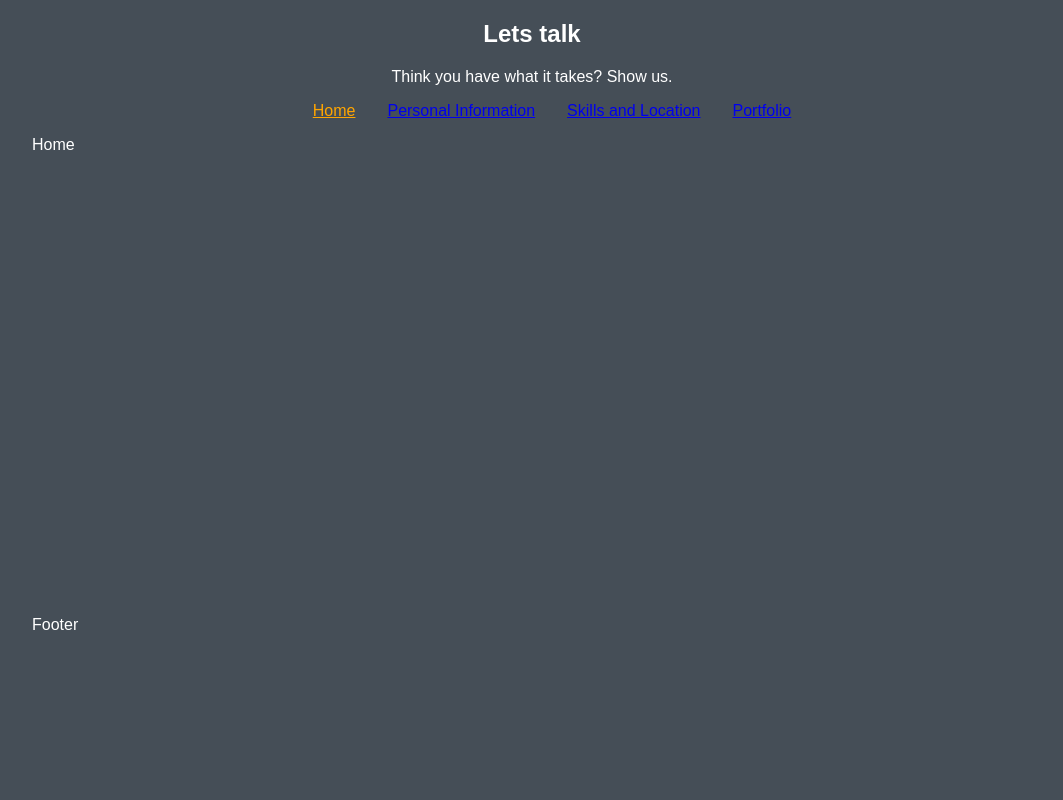
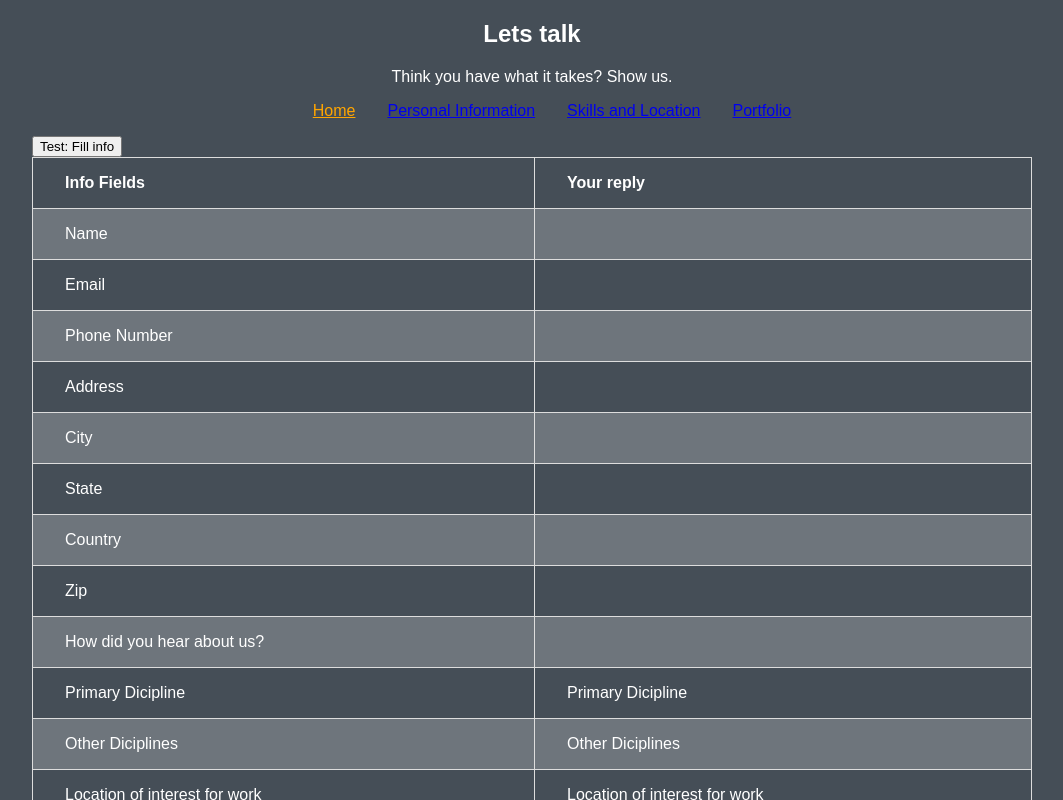
Before and after one commit to benminleung/react-form, a React (Create React App) app: page / in a window 1280 px wide. Shown: the top 800 px of the page, without its empty margins (108-1171 px from the left). Built offline with nearby package versions, Linux system fonts and the light colour scheme; the HTML template or start-up script is replaced by a standard one.

Commit message:
Test functionality and input checkboxes functionality

```diff
--- a/package.json
+++ b/package.json
@@ -3,6 +3,7 @@
   "version": "0.1.0",
   "private": true,
   "dependencies": {
+    "npm": "^6.1.0",
     "react": "^16.4.1",
     "react-dom": "^16.4.1",
     "react-router-dom": "^4.3.1",
--- a/src/App.js
+++ b/src/App.js
@@ -23,22 +23,36 @@ class App extends Component {
       name: '',
       email: '',
       phone: '',
-      adress: '',
+      address: '',
       city: '',
       state: '',
       country: '',
       zip: '',
       hearAboutUs: '',
       dicipline1: '',
-      dicipline2: '',
-      location: '',
+      dicipline2: {
+        visual: false,
+        ux: false,
+        frontEnd: false,
+        none: false
+      },
+      location: {
+        austin: false,
+        newYork: false,
+        toronto: false,
+        shanghai: false,
+        dublin: false,
+        hursley: false,
+        boeblingen: false,
+        somewhere: false
+      },
       portfolio: '',
       moreInfo: ''
     }
     this.nameChange = this.nameChange.bind(this);
     this.emailChange = this.emailChange.bind(this);
     this.phoneChange = this.phoneChange.bind(this);
-    this.adressChange = this.adressChange.bind(this);
+    this.addressChange = this.addressChange.bind(this);
     this.cityChange = this.cityChange.bind(this);
     this.stateChange = this.stateChange.bind(this);
     this.countryChange = this.countryChange.bind(this);
@@ -49,12 +63,14 @@ class App extends Component {
     this.locationChange = this.locationChange.bind(this);
     this.portfolioChange = this.portfolioChange.bind(this);
     this.moreInfo = this.moreInfo.bind(this);
+
+    this.allChange = this.allChange.bind(this);
   }
 
   nameChange (newName) {this.setState({name: newName})}
   emailChange (newEmail) {this.setState({email: newEmail})}
   phoneChange (newPhone) {this.setState({phone: newPhone})}
-  adressChange (newAdress) {this.setState({name: newAdress})}
+  addressChange (newAddress) {this.setState({name: newAddress})}
   cityChange (newCity) {this.setState({name: newCity})}
   stateChange (newState) {this.setState({state: newState})}
   countryChange (newCountry) {this.setState({country: newCountry})}
@@ -66,17 +82,42 @@ class App extends Component {
   portfolioChange (newPortfolio) {this.setState({portfolio: newPortfolio})}
   moreInfo (newMoreInfo) {this.setState({moreInfo: newMoreInfo})}
 
+  allChange(newState) {
+    this.setState(newState);
+  }
+
   render() {
+    console.log(this.state.name)
     return (
       <div className="App">
         <Router>
           <div className="bracket">
             <SecHeader />
             <Switch>
-              <Route exact strict path ="/" component={SecHome} />
-              <Route exact strict path ="/personal-information" component={Sec1PersonalInfo} />
-              <Route exact strict path ="/skills-and-location" component={Sec2SkillsLocation} />
-              <Route exact strict path ="/portfolio" component={Sec3Portfolio} />
+              <Route exact strict path ="/" render={() => <SecHome state={this.state} allChange={this.allChange}/>} />
+              <Route exact strict path ="/personal-information" render={()=><Sec1PersonalInfo
+                state = {this.state}
+                nameChange = {this.nameChange}
+                emailChange = {this.emailChange}
+                phoneChange = {this.phoneChange}
+                addressChange = {this.addressChange}
+                cityChange = {this.cityChange}
+                stateChange = {this.stateChange}
+                countryChange = {this.countryChange}
+                zipChange = {this.zipChange}
+                hearAboutUsChange = {this.hearAboutUsChange}
+              />} />
+              <Route exact strict path ="/skills-and-location" render={() => <Sec2SkillsLocation
+                state={this.state}
+                dicipline1Change={this.dicipline1Change}
+                dicipline2Change={this.dicipline2Change}
+                locationChange={this.locationChange}/>}
+              />
+              <Route exact strict path ="/portfolio" render={()=><Sec3Portfolio
+                  state={this.state}
+                  portfolioChange={this.portfolioChange}
+                  moreInfo={this.moreInfo}/>}
+              />
 
               {/* renders error 404 page when path not found */}
               <Route render={() => <div>Error 404 - Page not found</div>} />
--- a/src/Sec1PersonalInfo.js
+++ b/src/Sec1PersonalInfo.js
@@ -7,26 +7,26 @@ const Sec1PersonalInfo = (props) => {
 				<h2 className="style-header">1. Personal information</h2>
 				<div className="flex flex-row style-rowPadding">
 					<div className="flex flex-column flex-child">
-						<input type="text" id="nameId" name="name" placeholder="Full name*"/>
-						<input type="text" id="emailId1" name="email1" placeholder="Email*"/>
+						<input onChange={(e) => props.nameChange(e.target.value)} value={props.state.name} type="text" id="nameId" name="name" placeholder="Full name*"/>
+						<input onChange={(e) => props.emailChange(e.target.value)} value={props.state.email} type="text" id="emailId1" name="email1" placeholder="Email*"/>
 						<input type="text" id="emailId2" name="email2" placeholder="Re-enter email*"/>
 					</div>
 					<div className="flex flex-column flex-child personalInfo-right">
-						<input type="text" id="phoneId" name="phone" placeholder="Phone*"/>
+						<input onChange={(e) => props.phoneChange(e.target.value)} value={props.state.phone} type="text" id="phoneId" name="phone" placeholder="Phone*"/>
 					</div>
 				</div>
 				<div className="style-rowPadding ">
-					<input type="text" id="addressId" name="" placeholder="Adress*"/>
+					<input onChange={(e) => props.addressChange(e.target.value)} value={props.state.address} type="text" id="addressId" name="" placeholder="Address*"/>
 					<div className="flex flex-row flex-child">
-						<input type="text" id="cityId" name="" placeholder="City*"/>
-						<input type="text" id="stateId" name="" placeholder="State"/>
-						<input type="text" id="countryId" name="" placeholder="Country/Region*"/>
-						<input type="text" id="zipId" name="" placeholder="Zip/Postal code"/>
+						<input onChange={(e) => props.cityChange(e.target.value)} value={props.state.city} type="text" id="cityId" name="" placeholder="City*"/>
+						<input onChange={(e) => props.stateChange(e.target.value)} value={props.state.state} type="text" id="stateId" name="" placeholder="State"/>
+						<input onChange={(e) => props.countryChange(e.target.value)} value={props.state.country} type="text" id="countryId" name="" placeholder="Country/Region*"/>
+						<input onChange={(e) => props.zipChange(e.target.value)} value={props.state.zip} type="text" id="zipId" name="" placeholder="Zip/Postal code"/>
 					</div>
 				</div>
 
 				<div className="style-rowPadding">
-					<input type="text" id="howId" name="" placeholder="How did you hear about us?"/>
+					<input onChange={(e) => props.hearAboutUsChange(e.target.value)} value={props.state.hearAboutUs} type="text" id="howId" name="" placeholder="How did you hear about us?"/>
 				</div>
 			</div>
     </section>)
--- a/src/Sec3Portfolio.js
+++ b/src/Sec3Portfolio.js
@@ -9,20 +9,22 @@ const Sec3Portfolio = props => {
             </p>
             <div>
             <input
+                value={props.state.portfolio}
                 type="text"
                 id="portfolioId"
                 name=""
                 placeholder="Portfolio link*"
             />
             <textarea
+                value={props.state.moreInfo}
                 rows="7"
                 className="style-rowPadding"
                 placeholder="Anything else (another link, availability, etc.)?"
             />
             </div>
         </div>
-        <div class="flex flex-row">
-            <div class="footer-submit" id="submitId">
+        <div className="flex flex-row">
+            <div className="footer-submit" id="submitId">
                 Submit
             </div>
         </div>
--- a/src/SecFooter.js
+++ b/src/SecFooter.js
@@ -2,7 +2,7 @@ import React from 'react';
 
 const SecFooter = (props) => {
     return (<section>
-        <div>Footer</div>
+        <p>Copyright &#169; 2018 Pok Tik Benjamin &#38; Co. All Rights Reserved.</p>
     </section>)
 }
 
--- a/src/SecHome.css
+++ b/src/SecHome.css
@@ -1,3 +1,21 @@
 .SecHome {
 	min-height: 30em;
 }
+
+table {
+    font-family: arial, sans-serif;
+    border-collapse: collapse;
+    width: 100%;
+}
+
+td, th {
+    border: 1px solid #dddddd;
+    text-align: left;
+    padding: 1em 2em;
+}
+
+
+
+tr:nth-child(even) {
+    background-color: #dddddd45;
+}
--- a/src/SecHome.js
+++ b/src/SecHome.js
@@ -1,9 +1,97 @@
 import React from 'react';
 import './SecHome.css';
 
-const SecHome = () => {
+const SecHome = (props) => {
+
+    const testPersonState = Object.assign({}, props.state);
+    console.log(testPersonState);
+    testPersonState.name = 'Firstname Lastname';
+    testPersonState.email = 'firstname.lastname@testperson.com';
+    testPersonState.phone = '+123 45 678 9000';
+    testPersonState.address = 'Apt.12, 234 Test Street';
+    testPersonState.city = 'Foo City';
+    testPersonState.state = 'Bar';
+    testPersonState.country = 'DR Foobar';
+    testPersonState.zip = '00000';
+    testPersonState.hearAboutUs = 'I heard about you somewhere in Foobar';
+    // testPersonState.dicipline1 = '';
+    // testPersonState.dicipline2 = {};
+    // testPersonState.location = {};
+    testPersonState.portfolio = 'https://github.com/firstnamelastname/';
+    testPersonState.moreInfo = 'Lorem ipsum dolor sit amet, consectetur adipiscing elit, sed do eiusmod tempor incididunt ut labore et dolore magna aliqua. Ut enim ad minim veniam, quis nostrud exercitation ullamco laboris nisi ut aliquip ex ea commodo consequat. Duis aute irure dolor in reprehenderit in voluptate velit esse cillum dolore eu fugiat nulla pariatur. Excepteur sint occaecat cupidatat non proident, sunt in culpa qui officia deserunt mollit anim id est laborum.';
+
     return (<section className="SecHome">
-        <div>Home</div>
+
+        <button onClick={()=>props.allChange(testPersonState)}>Test: Fill info</button>
+
+        <table>
+            <tbody>
+                <tr>
+                    <th>Info Fields</th>
+                    <th>Your reply</th>
+                </tr>
+                <tr>
+                    <td>Name</td>
+                    <td>{props.state.name}</td>
+                </tr>
+                <tr>
+                    <td>Email</td>
+                    <td>{props.state.email}</td>
+                </tr>
+                <tr>
+                    <td>Phone Number</td>
+                    <td>{props.state.phone}</td>
+                </tr>
+                <tr>
+                    <td>Address</td>
+                    <td>{props.state.address}</td>
+                </tr>
+                <tr>
+                    <td>City</td>
+                    <td>{props.state.city}</td>
+                </tr>
+                <tr>
+                    <td>State</td>
+                    <td>{props.state.state}</td>
+                </tr>
+                <tr>
+                    <td>Country</td>
+                    <td>{props.state.country}</td>
+                </tr>
+                <tr>
+                    <td>Zip</td>
+                    <td>{props.state.zip}</td>
+                </tr>
+                <tr>
+                    <td>How did you hear about us?</td>
+                    <td>{props.state.hearAboutUs}</td>
+                </tr>
+                <tr>
+                    <td>Primary Dicipline</td>
+                    <td>Primary Dicipline</td>
+                    {/* <td>{props.state.dicipline1}</td> */}
+                </tr>
+                <tr>
+                    <td>Other Diciplines</td>
+                    <td>Other Diciplines</td>
+                    {/* <td>{props.state.dicipline2}</td> */}
+                </tr>
+                <tr>
+                    <td>Location of interest for work</td>
+                    <td>Location of interest for work</td>
+                    {/* <td>{props.state.location}</td> */}
+                </tr>
+                <tr>
+                    <td>Link to portfolio</td>
+                    <td>{props.state.portfolio}</td>
+                </tr>
+                <tr>
+                    <td>Additional information</td>
+                    <td>{props.state.moreInfo}</td>
+                </tr>
+            </tbody>
+        </table>
+
     </section>)
 }
 
```
Also changed, not shown: src/Sec2SkillsLocation.js (+37 -17 lines), 1 other file (tests, documents, lock files or other folders).
